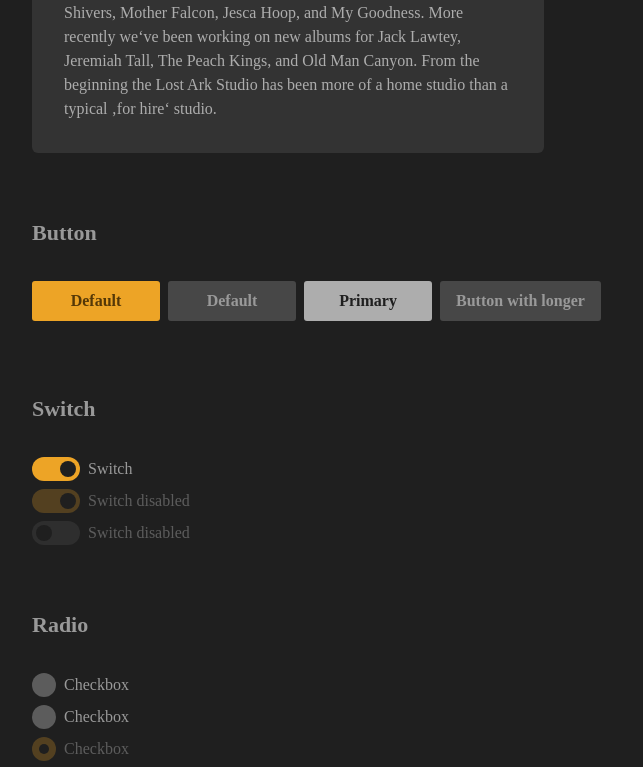
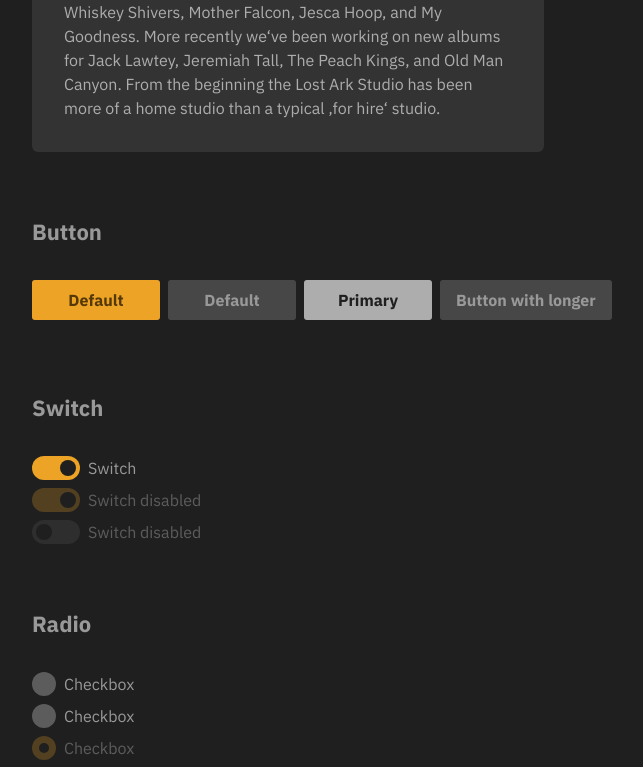
Before and after one commit to hihayk/poco, a plain HTML site: page gallery/components/index.html in a window 1280 px wide. Shown: the part 814-1581 px from the top of the page, without its empty margins (32-675 px from the left). Drawn offline with Linux system fonts and the light colour scheme.

Commit message:
Update index.html

```diff
--- a/gallery/components/index.html
+++ b/gallery/components/index.html
@@ -14,6 +14,7 @@
     <link rel="stylesheet" href="../../poco-utilities.css">
     <link rel="stylesheet" href="main.css">
     <meta name="theme-color" content="#1f1f1f">
+    <link href="https://fonts.googleapis.com/css?family=IBM+Plex+Sans:400,500,700" rel="stylesheet">
   </head>
   <body>
 
```
